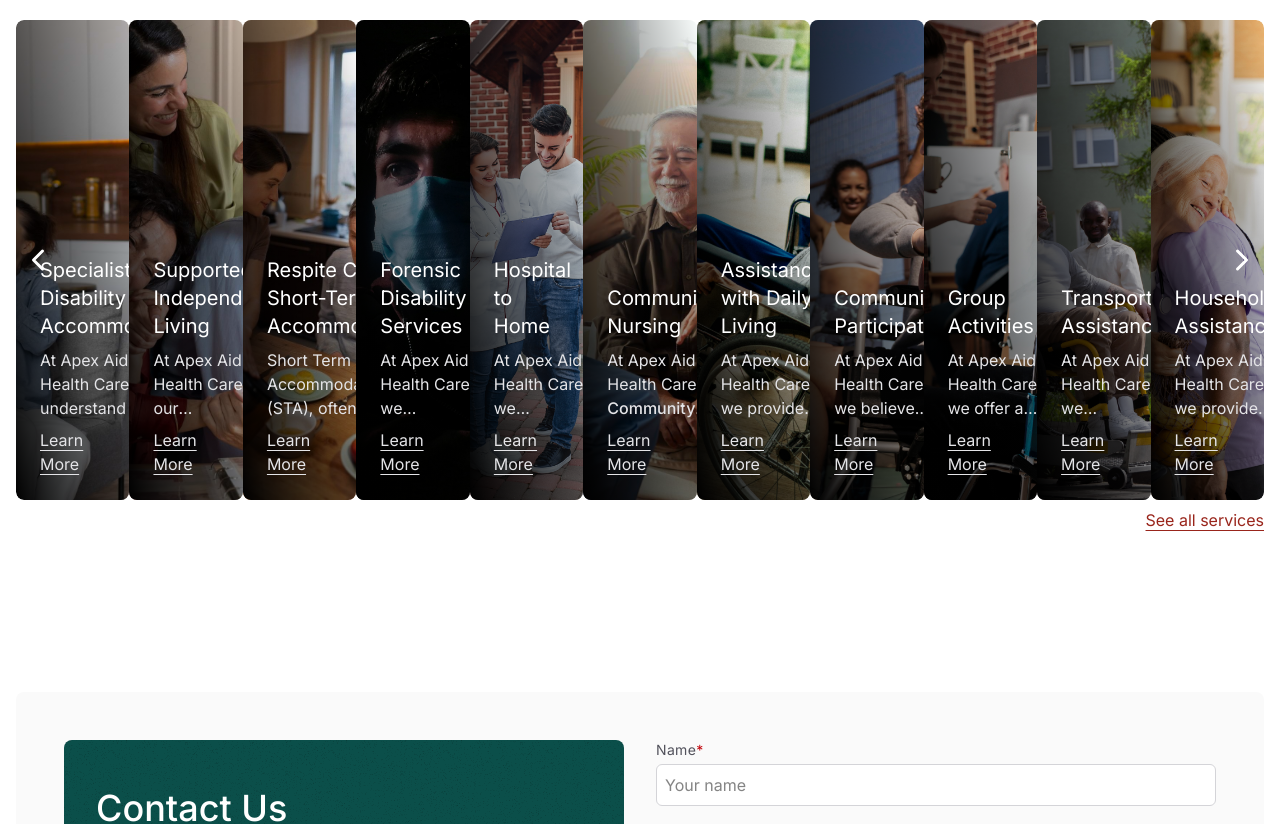
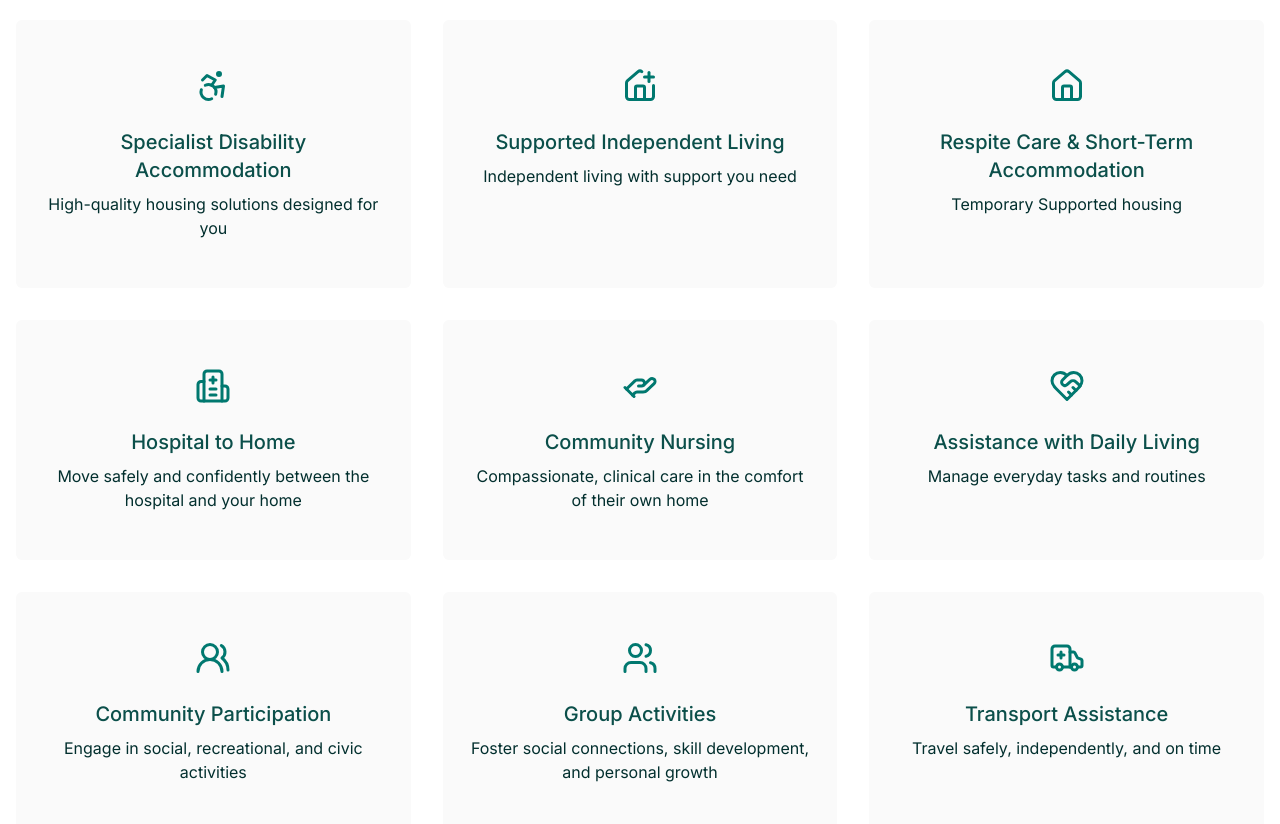
Before and after one commit to shantanubhattarai/healthdev, a Next.js app: page / in a window 1280 px wide. Shown: the part 1900-2724 px from the top of the page. Built offline with nearby package versions, Linux system fonts and the light colour scheme.

Commit message:
updated how we help grid

```diff
--- a/components/home/HowWeHelpSection.tsx
+++ b/components/home/HowWeHelpSection.tsx
@@ -2,370 +2,155 @@
 
 import Link from "next/link";
 
-import "keen-slider/keen-slider.min.css";
-import { useKeenSlider } from "keen-slider/react.es";
-
-import SDAImage from "@/public/images/SDA.jpg";
-import SILImage from "@/public/images/SIL.jpg";
-import STAImage from "@/public/images/STA.jpg";
-import FDSImage from "@/public/images/FDS.jpg";
-import HToHImage from "@/public/images/HtoH.jpg";
-import CNImage from "@/public/images/CN.jpg";
-import ADLImage from "@/public/images/ADL.jpg";
-import SCPImage from "@/public/images/SCP.jpg";
-import GroupImage from "@/public/images/Group.jpg";
-import TransportImage from "@/public/images/Transport.jpg";
-import HouseholdImage from "@/public/images/Household.jpg";
-import React, { useState } from "react";
-import { ChevronLeftIcon, ChevronRightIcon } from "lucide-react";
+import {
+  AccessibilityIcon,
+  AmbulanceIcon,
+  ArrowRightIcon,
+  HandHelpingIcon,
+  HeartHandshakeIcon,
+  HospitalIcon,
+  HouseIcon,
+  HousePlusIcon,
+  UsersIcon,
+  UsersRoundIcon,
+} from "lucide-react";
+import React from "react";
+import { cn } from "@/lib/utils";
 
 const HowWeHelpSection = () => {
-  const [loaded, setLoaded] = useState(false);
-  const [sliderRef, instanceRef] = useKeenSlider(
-    {
-      initial: 0,
-      created() {
-        setLoaded(true);
-      },
-      loop: true,
-      breakpoints: {
-        "(min-width: 720px)": {
-          slides: { perView: 2, spacing: 4 },
-        },
-        "(min-width: 1024px)": {
-          slides: { perView: 3, spacing: 4 },
-        },
-      },
-      slides: { perView: 1, spacing: 4 },
-    },
-    [
-      (slider) => {
-        let timeout: ReturnType<typeof setTimeout>;
-        let mouseOver = false;
-        function clearNextTimeout() {
-          clearTimeout(timeout);
-        }
-        function nextTimeout() {
-          clearTimeout(timeout);
-          if (mouseOver) return;
-          timeout = setTimeout(() => {
-            slider.next();
-          }, 2000);
-        }
-        slider.on("created", () => {
-          slider.container.addEventListener("mouseover", () => {
-            mouseOver = true;
-            clearNextTimeout();
-          });
-          slider.container.addEventListener("mouseout", () => {
-            mouseOver = false;
-            nextTimeout();
-          });
-          nextTimeout();
-        });
-        slider.on("dragStarted", clearNextTimeout);
-        slider.on("animationEnded", nextTimeout);
-        slider.on("updated", nextTimeout);
-        slider.on("slideChanged", clearNextTimeout);
-      },
-    ]
-  );
-
-  const handleArrowClick = (e: React.MouseEvent, dir: "left" | "right") => {
-    if (dir === "left") {
-      e.stopPropagation();
-      instanceRef.current?.prev();
-    } else {
-      e.stopPropagation();
-      instanceRef.current?.next();
-    }
-  };
-
   return (
     <section className="pb-12 md:pb-24 lg:py-36">
       <h3 className="text-center text-2xl lg:text-4xl font-medium leading-14 mb-8 text-teal-700">
         How we help
       </h3>
-      <div className="relative">
-        <div ref={sliderRef} className="keen-slider rounded-md">
-          <div className="keen-slider__slide rounded-md">
+      <div className="grid grid-cols-1 md:grid-cols-2 lg:grid-cols-3 gap-4 md:gap-8">
         <HelpCard
           label="Specialist Disability Accommodation"
           cardKey="sda"
-              imageSrc={SDAImage.src}
+          icon={<AccessibilityIcon size={36} />}
         >
-              <p className="line-clamp-3">
-                At Apex Aid Health Care, we understand that having the right
-                home environment is essential for people living with significant
-                disabilities. That is why we offer Specialist Disability
-                Accommodation (SDA) — high-quality housing solutions designed
-                for NDIS participants with complex needs or extreme functional
-                limitations.
-              </p>
+          <p>High-quality housing solutions designed for you</p>
         </HelpCard>
-          </div>
-          <div className="keen-slider__slide rounded-md">
         <HelpCard
           label="Supported Independent Living"
           cardKey="sil"
-              imageSrc={SILImage.src}
+          icon={<HousePlusIcon size={36} />}
         >
-              <p className="line-clamp-3">
-                At Apex Aid Health Care, our Supported Independent Living (SIL)
-                services are designed to empower individuals with disabilities
-                to live as independently as possible while receiving the support
-                they need. We provide tailored assistance in shared or
-                individual living environments, guided by each
-                participant&apos;s NDIS goals, daily routines, and personal
-                preferences.
-              </p>
+          <p>Independent living with support you need</p>
         </HelpCard>
-          </div>
-          <div className="keen-slider__slide rounded-md">
         <HelpCard
           label="Respite Care & Short-Term Accommodation"
           cardKey="sta"
-              imageSrc={STAImage.src}
+          icon={<HouseIcon size={36} />}
         >
-              <p className="line-clamp-3">
-                Short Term Accommodation (STA), often referred to as respite
-                care, provides temporary supported housing for people with
-                disabilities. It offers a break or relief for regular carers and
-                families, while giving participants an opportunity to experience
-                living independently or in a supported environment for a short
-                period.
-              </p>
+          <p>Temporary Supported housing</p>
         </HelpCard>
-          </div>
-          <div className="keen-slider__slide rounded-md">
-            <HelpCard
-              label="Forensic Disability Services"
-              cardKey="fds"
-              imageSrc={FDSImage.src}
-            >
-              <p className="line-clamp-3">
-                At Apex Aid Health Care, we recognise the unique and complex
-                needs of individuals with a disability who are involved in the
-                criminal justice system. Our
-                <span className="font-medium">
-                  {" "}
-                  Forensic Disability Support{" "}
-                </span>
-                services are designed to provide structured, therapeutic, and
-                person-centred care for people with cognitive, intellectual, or
-                psychosocial disabilities who have encountered legal or forensic
-                settings.
-              </p>
-            </HelpCard>
-          </div>
-          <div className="keen-slider__slide rounded-md">
         <HelpCard
           label="Hospital to Home"
           cardKey="htoh"
-              imageSrc={HToHImage.src}
+          icon={<HospitalIcon size={36} />}
         >
-              <p className="line-clamp-3">
-                At Apex Aid Health Care, we understand that leaving hospital is
-                a critical time that requires careful planning and the right
-                support. Our
-                <span className="font-medium"> Hospital to Home </span>
-                transition service is designed to help individuals with
-                disability, illness, or injury move safely and confidently from
-                hospital or rehabilitation settings back into their homes or
-                supported living environments.
-              </p>
+          <p>Move safely and confidently between the hospital and your home </p>
         </HelpCard>
-          </div>
-          <div className="keen-slider__slide rounded-md">
         <HelpCard
           label="Community Nursing"
           cardKey="cn"
-              imageSrc={CNImage.src}
+          icon={<HandHelpingIcon size={36} />}
         >
-              <p className="line-clamp-3">
-                At Apex Aid Health Care, our
-                <span className="font-medium">
-                  {" "}
-                  Community Nursing Services{" "}
-                </span>
-                are designed to provide compassionate, clinical care to
-                individuals living with a disability or chronic health condition
-                — delivered in the comfort of their own home or supported
-                accommodation.
-              </p>
+          <p>Compassionate, clinical care in the comfort of their own home</p>
         </HelpCard>
-          </div>
-          <div className="keen-slider__slide rounded-md">
         <HelpCard
           label="Assistance with Daily Living"
           cardKey="adl"
-              imageSrc={ADLImage.src}
+          icon={<HeartHandshakeIcon size={36} />}
         >
-              <p className="line-clamp-3">
-                At Apex Aid Health Care, we provide
-                <span className="font-medium">
-                  {" "}
-                  Assistance with Daily Living (ADL){" "}
-                </span>
-                to help individuals with disabilities manage everyday tasks and
-                routines in a way that supports
-                <span className="font-medium">
-                  {" "}
-                  independence, dignity, and personal choice.{" "}
-                </span>
-                Our goal is to empower people to live life on their own
-                terms—safely, confidently, and comfortably in their home or
-                community.
-              </p>
+          <p>Manage everyday tasks and routines</p>
         </HelpCard>
-          </div>
-          <div className="keen-slider__slide rounded-md">
         <HelpCard
           label="Community Participation"
           cardKey="scp"
-              imageSrc={SCPImage.src}
+          icon={<UsersRoundIcon size={36} />}
         >
-              <p className="line-clamp-3">
-                At Apex Aid Health Care, we believe that everyone deserves the
-                opportunity to be an active part of their community. Our
-                <span className="font-medium"> Community Participation </span>
-                support services are designed to empower individuals with
-                disabilities to engage in meaningful, social, recreational, and
-                civic activities that enrich their lives and foster a sense of
-                belonging.
-              </p>
+          <p>Engage in social, recreational, and civic activities</p>
         </HelpCard>
-          </div>
-          <div className="keen-slider__slide rounded-md">
         <HelpCard
           label="Group Activities"
           cardKey="group"
-              imageSrc={GroupImage.src}
+          icon={<UsersIcon size={36} />}
         >
-              <p className="line-clamp-3">
-                At Apex Aid Health Care, we offer a range of
-                <span className="font-medium"> group-based activities </span>
-                designed to foster
-                <span className="font-medium">
-                  {" "}
-                  social connection, skill development, and personal growth.{" "}
-                </span>
-                Group activities are a great way for participants to meet new
-                people, build confidence, and have fun in a safe and supportive
-                environment.
+          <p>
+            Foster social connections, skill development, and personal growth
           </p>
         </HelpCard>
-          </div>
-          <div className="keen-slider__slide rounded-md">
         <HelpCard
           label="Transport Assistance"
           cardKey="transport"
-              imageSrc={TransportImage.src}
+          icon={<AmbulanceIcon size={36} />}
         >
-              <p className="line-clamp-3">
-                At Apex Aid Health Care, we understand how important it is to
-                access your community, appointments, education, and social life
-                with ease and confidence. Our
-                <span className="font-medium"> Transport Assistance </span>
-                service is designed to support individuals with disabilities to
-                travel safely, independently, and on time — whether it&apos;s
-                for daily routines or special events.
-              </p>
+          <p>Travel safely, independently, and on time</p>
         </HelpCard>
-          </div>
-          <div className="keen-slider__slide rounded-md">
         <HelpCard
           label="Household Assistance"
           cardKey="household"
-              imageSrc={HouseholdImage.src}
+          icon={<HousePlusIcon size={36} />}
         >
-              <p className="line-clamp-3">
-                At Apex Aid Health Care, we provide
-                <span className="font-medium"> Household Assistance </span>
-                to help individuals with disabilities manage day-to-day domestic
-                tasks. Our support is designed to ensure your home remains
-                clean, safe, and functional — while also promoting your
-                independence and dignity.
+          <p>Help manage day-to-day domestic tasks</p>
+        </HelpCard>
+        <Link href={`/services`} className="group">
+          <div
+            className={
+              "px-6 py-6 h-full rounded-sm flex flex-col items-center justify-start w-full text-center gap-y-6 bg-brand-100 bg-[url(/noise.png)] bg-blend-darken group-hover:bg-brand-200 transition-all"
+            }
+          >
+            <div className="text-center text-xl md:text-2xl col-span-2 flex justify-center items-center flex-col h-full text-brand-900">
+              <p className="inline-flex gap-x-2 justify-start items-center  group-hover:gap-x-4 transition-all">
+                <span className="inline-block">See all services</span>
+                <ArrowRightIcon className="mt-1" />
               </p>
-            </HelpCard>
             </div>
           </div>
-
-        {loaded && instanceRef.current && (
-          <>
-            <Arrow dir="left" onClick={(e) => handleArrowClick(e, "left")} />
-            <Arrow dir="right" onClick={(e) => handleArrowClick(e, "right")} />
-          </>
-        )}
+        </Link>
       </div>
-      <p className="text-center md:text-right">
-        <Link
-          href={`/services`}
-          className="underline underline-offset-4 text-brand-800 hover:text-brand-600 mt-2 inline-block"
-        >
-          See all services
-        </Link>
-      </p>
     </section>
-  );
-};
-
-const Arrow = ({
-  dir,
-  onClick,
-}: {
-  dir: "left" | "right";
-  onClick: (e: React.MouseEvent) => void;
-}) => {
-  return dir === "left" ? (
-    <ChevronLeftIcon
-      onClick={onClick}
-      className="absolute top-1/2 -translate-y-1/2 left-1 cursor-pointer text-white"
-      size={36}
-    />
-  ) : (
-    <ChevronRightIcon
-      onClick={onClick}
-      className="absolute top-1/2 -translate-y-1/2 right-1 cursor-pointer text-white"
-      size={36}
-    />
   );
 };
 
 const HelpCard = ({
   cardKey,
-  imageSrc,
+  icon,
   label,
   children,
+  additionalClasses,
 }: {
   cardKey: string;
   label: string;
-  imageSrc?: string;
+  icon: React.ReactNode;
   children: React.ReactNode;
+  additionalClasses?: string;
 }) => {
   return (
-    <>
+    <Link href={`/services/${cardKey}`} className="group">
       <div
-        className="h-[480px] bg-cover bg-center text-white"
-        style={{
-          backgroundImage: `url(${
-            imageSrc || "https://picsum.photos/2000/2000"
-          })`,
-        }}
+        className={cn(
+          "px-6 py-12 h-full rounded-sm flex flex-col items-center justify-start w-full text-center gap-y-6 bg-zinc-50",
+          "group-hover:bg-teal-50 transition-all",
+          additionalClasses
+        )}
         key={cardKey}
       >
-        <div className="px-6 py-6 h-full rounded-sm flex flex-col items-start justify-end w-full bg-gradient-to-tr from-black to-transparent">
-          <p className="text-xl text-white">{label}</p>
-          <div className="text-zinc-200 mt-2 block max-w-2xl">{children}</div>
-          <Link
+        <p className="text-teal-700">{icon}</p>
+        <div>
+          <p className="text-xl text-teal-900 font-medium">{label}</p>
+          <div className="text-teal-950 mt-2">{children}</div>
+        </div>
+        {/* <Link
         href={`/services/${cardKey}`}
-            className="underline underline-offset-4 hover:text-brand-400 mt-2 inline-block text-zinc-200"
+        className="underline underline-offset-4 hover:text-brand-600 mt-2 inline-block text-brand-700"
       >
         Learn More
+      </Link> */}
+      </div>
     </Link>
-        </div>
-      </div>
-    </>
   );
 };
 
```
Also changed, not shown: app/services/page.tsx (+5 -5 lines). Lines whose indentation alone changed are shown as unchanged.
